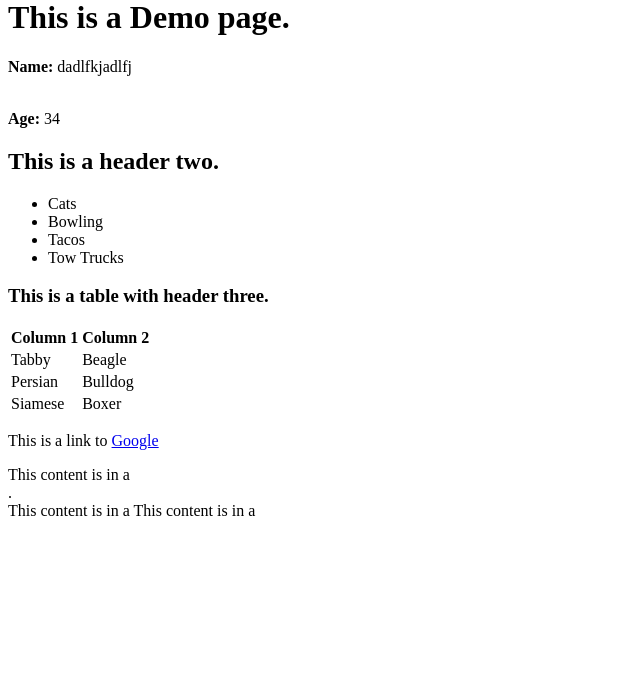
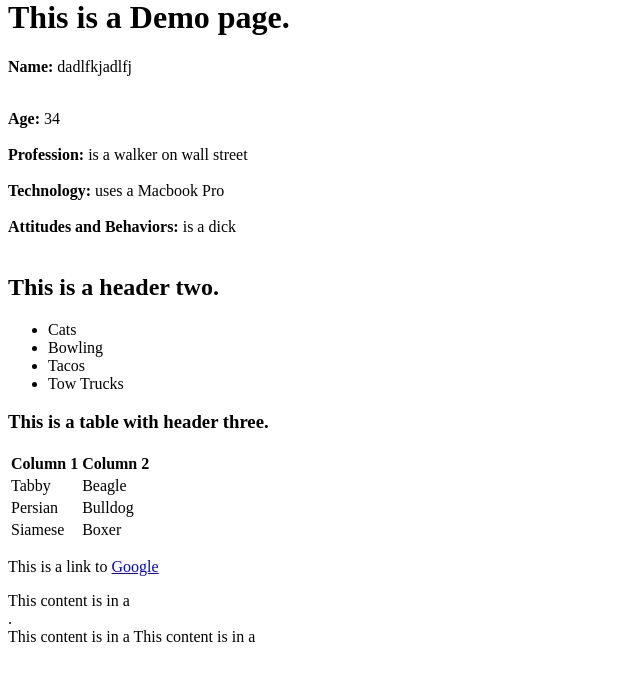
Before and after one commit to josephrohrer/engadget, a PHP site: page / in a window 1280 px wide. Shown: the part 22-703 px from the top of the page, without its empty margins (0-640 px from the left). Run offline with PHP 8.4, Linux system fonts and the light colour scheme.

Commit message:
Created a page to write a persona

```diff
--- a/index.php
+++ b/index.php
@@ -15,6 +15,13 @@
 		<p id="description"><b>Name: </b>dadlfkjadlfj</p>
 		<br>
 		<b>Age: </b>34
+		<br><br>
+		<b>Profession: </b> is a walker on wall street
+		<br><br>
+		<b>Technology: </b> uses a Macbook Pro
+		<br><br>
+		<b>Attitudes and Behaviors: </b> is a dick
+		<br><br>
 		<!-- This is a comment -->
 
 		<h2>This is a header two.</h2>
```
